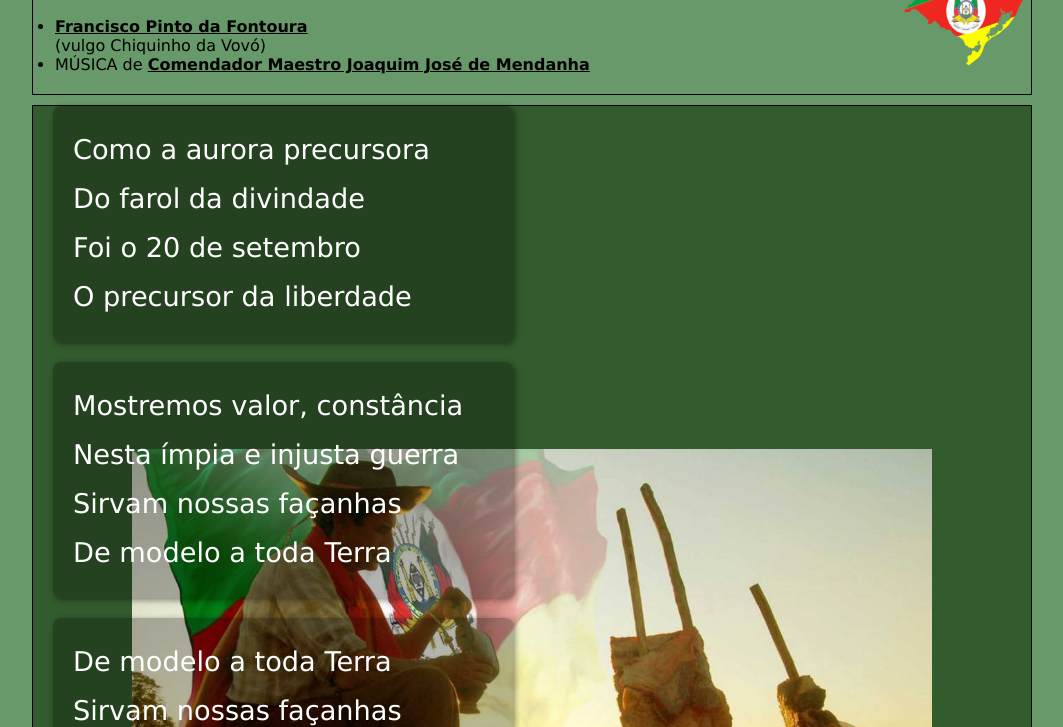
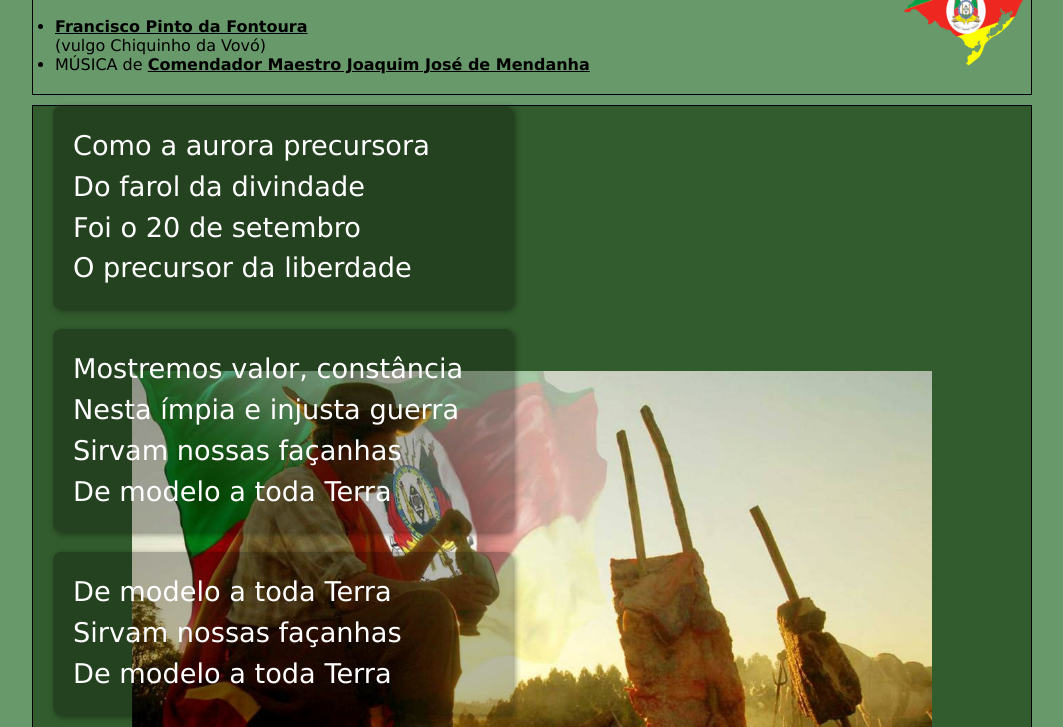
Before and after one commit to robisonnunes08/hino-rio-grande-do-sul, a plain HTML site: page index.html in a window 1280 px wide. Shown: the part 73-800 px from the top of the page, without its empty margins (108-1171 px from the left). Drawn offline with Linux system fonts and the light colour scheme.

Commit message:
Update style.css

```diff
--- a/estilo/style.css
+++ b/estilo/style.css
@@ -67,7 +67,7 @@ p {
     text-align: justify;
 
     font-family: var(--fonte1);
-    line-height: 1.8em;
+    line-height: 1.5em;
     padding: 40px 10px 50px 20px;
     font-size: 1.7em;
     display: block;
```
